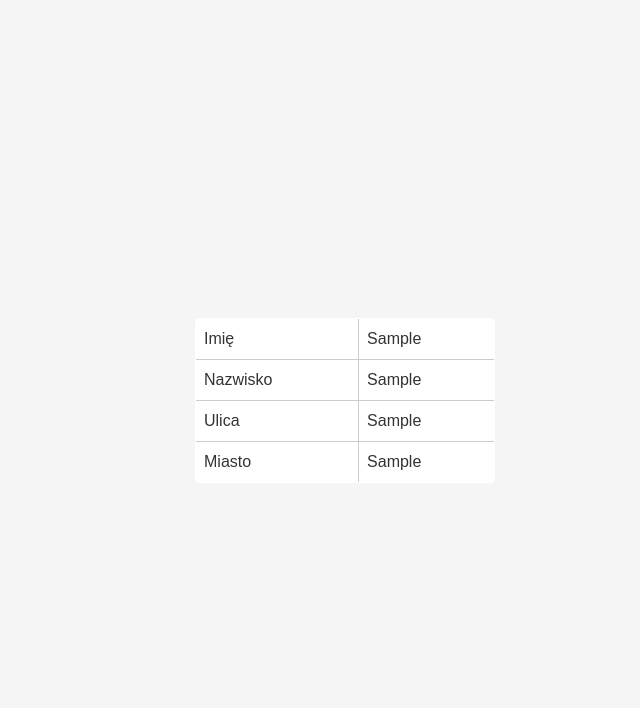
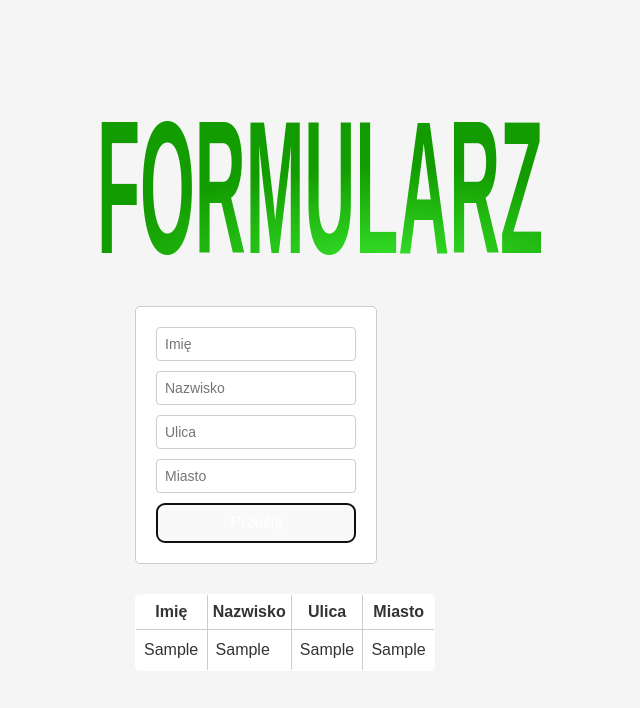
Before and after one commit to SzymeQ-pl/formularz, a React (Vite) app: page / in a window 1280 px wide. Both pictures are taken after typing "Sample", "Sample", "Sample", "Sample" into the empty fields and a click on the button "Prześlij". Shown: the top 708 px of the page, without its empty margins (295-935 px from the left). Built offline with nearby package versions, Linux system fonts and the light colour scheme.

Commit message:
Update App.tsx

```diff
--- a/src/App.tsx
+++ b/src/App.tsx
@@ -1,35 +1,60 @@
 import { useState } from "react";
-import './App.css';
-
+import "./App.css";
 
 export default function App() {
-  const [data, setData] = useState<any>(null);
+  const [items, setItems] = useState([]);
 
-  const handleSubmit = (e: React.FormEvent<HTMLFormElement>) => {
+  const handleSubmit = (e) => {
     e.preventDefault();
-    setData(Object.fromEntries(new FormData(e.currentTarget)));
+    const formData = Object.fromEntries(new FormData(e.currentTarget));
+    setItems((prev) => [...prev, formData]);
+    e.currentTarget.reset();
   };
 
-  if (data) {
   return (
-      <table border={1} style={{ margin: 20 }}>
-        <tbody>
-          <tr><td>Imię</td><td>{data.imie}</td></tr>
-          <tr><td>Nazwisko</td><td>{data.nazwisko}</td></tr>
-          <tr><td>Ulica</td><td>{data.ulica}</td></tr>
-          <tr><td>Miasto</td><td>{data.miasto}</td></tr>
-        </tbody>
-      </table>
-    );
-  }
-
-  return (
-    <form onSubmit={handleSubmit} style={{ display: "flex", flexDirection: "column", gap: 10, width: 200, margin: 20 }}>
+    <>
+      <img src="/baner.svg" alt="Baner" style={{ width: "100%", marginBottom: 20 }} />
+    <div style={{ margin: 20 }}>
+      <form
+        onSubmit={handleSubmit}
+        style={{
+          display: "flex",
+          flexDirection: "column",
+          gap: 10,
+          width: 200,
+          marginBottom: 30,
+        }}
+      >
         <input name="imie" placeholder="Imię" />
         <input name="nazwisko" placeholder="Nazwisko" />
         <input name="ulica" placeholder="Ulica" />
         <input name="miasto" placeholder="Miasto" />
         <button type="submit">Prześlij</button>
       </form>
+
+      {items.length > 0 && (
+        <table border={1} cellPadding={5}>
+          <thead>
+            <tr>
+              <th>Imię</th>
+              <th>Nazwisko</th>
+              <th>Ulica</th>
+              <th>Miasto</th>
+            </tr>
+          </thead>
+          <tbody>
+            {items.map((row, i) => (
+              <tr key={i}>
+                <td>{row.imie}</td>
+                <td>{row.nazwisko}</td>
+                <td>{row.ulica}</td>
+                <td>{row.miasto}</td>
+              </tr>
+            ))}
+          </tbody>
+        </table>
+      )}
+    </div>
+    </>
   );
 }
```
Lines whose indentation alone changed are shown as unchanged.
